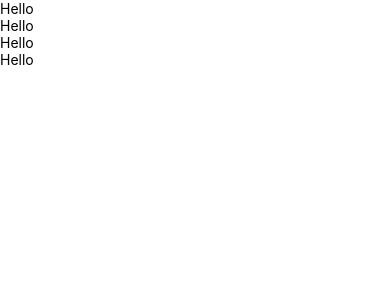
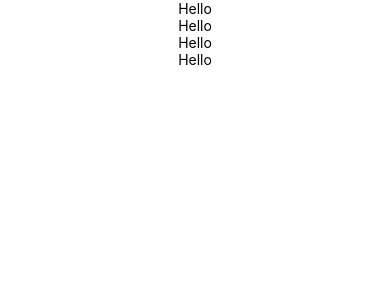
Before and after one commit to NdekoCode/react-native-discovery, a React Native app: screen / in a window 390 px wide. Shown: the top 300 px of the page. Built offline with nearby package versions, Linux system fonts and the light colour scheme.

Commit message:
segment BeginNative component and styles

```diff
--- a/App.js
+++ b/App.js
@@ -1,5 +1,5 @@
 import { SafeAreaProvider, SafeAreaView } from "react-native-safe-area-context";
-import { BeginNative } from "./BeginNative";
+import { BeginNative } from "./components/BeginNative/BeginNative";
 
 export default function App() {
   return (
--- a/BeginNative.js
+++ /dev/null
@@ -1,18 +0,0 @@
-import { SafeAreaView, StyleSheet, Text } from "react-native";
-const appStyles = StyleSheet.create({
-  container: {
-    justifyContent: "center",
-    alignItems: "center",
-    height: "100%",
-  },
-});
-export const BeginNative = () => {
-  return (
-    <SafeAreaView>
-      <Text>Hello</Text>
-      <Text>Hello</Text>
-      <Text>Hello</Text>
-      <Text>Hello</Text>
-    </SafeAreaView>
-  );
-};
--- /dev/null
+++ b/components/BeginNative/BeginNative.js
@@ -0,0 +1,12 @@
+import { Text, View } from "react-native";
+import { beginStyles } from "./BeginNative.style";
+export const BeginNative = () => {
+  return (
+    <View style={beginStyles.container}>
+      <Text>Hello</Text>
+      <Text>Hello</Text>
+      <Text>Hello</Text>
+      <Text>Hello</Text>
+    </View>
+  );
+};
--- /dev/null
+++ b/components/BeginNative/BeginNative.style.js
@@ -0,0 +1,9 @@
+import { StyleSheet } from "react-native";
+
+export const beginStyles = StyleSheet.create({
+  container: {
+    justifyContent: "center",
+    alignItems: "center",
+    height: "100%",
+  },
+});
```
